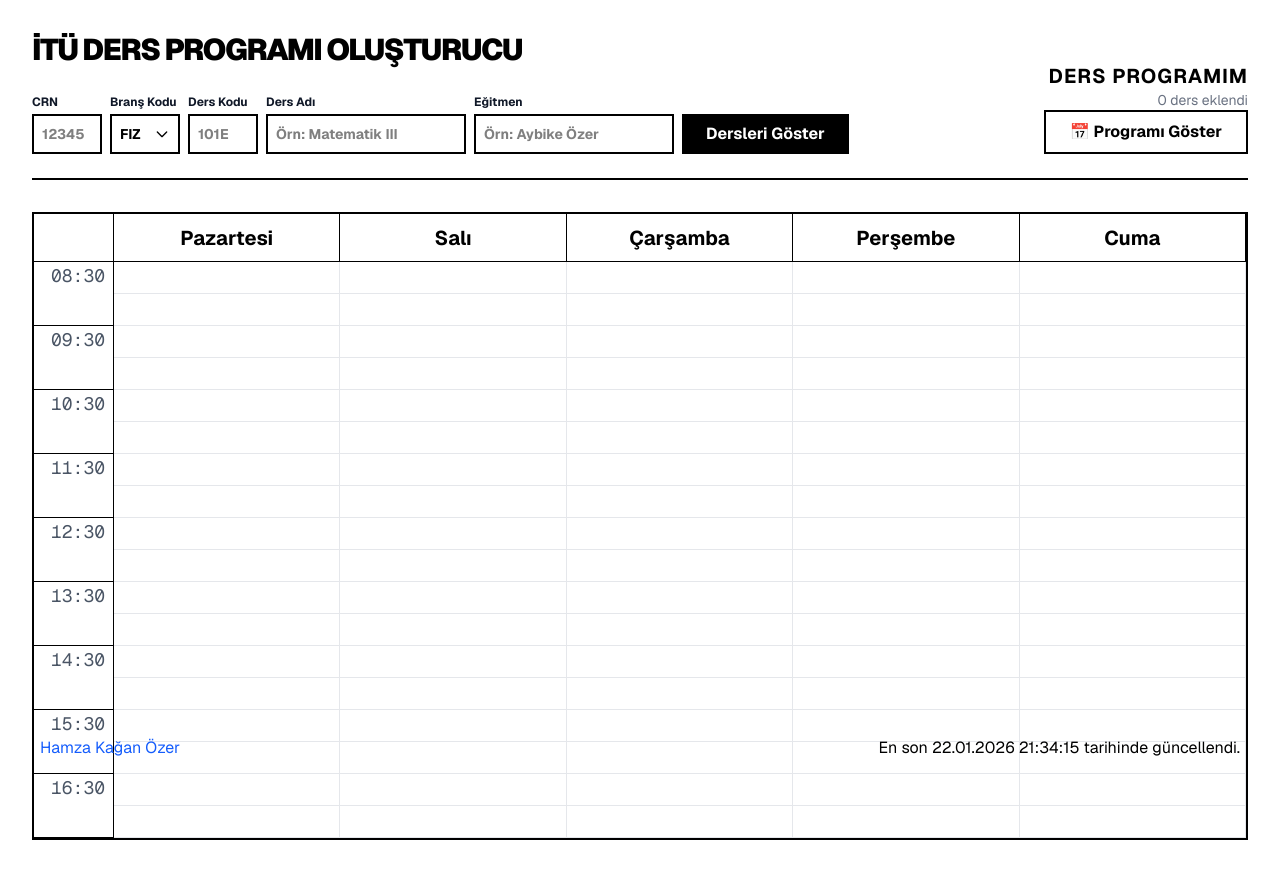
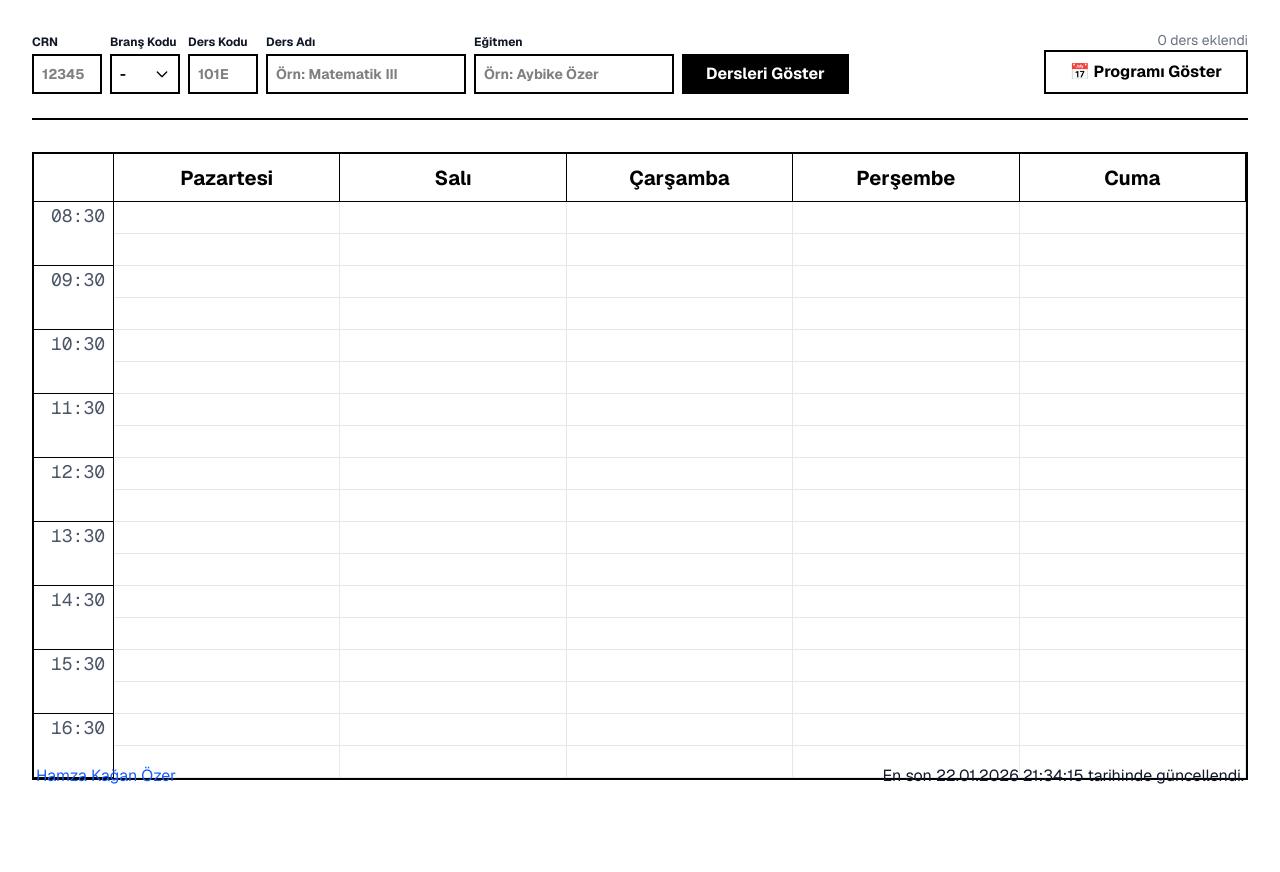
Before and after one commit to kaganozer/itu-ders-program, a Next.js app: page / in a window 1280 px wide. After the commit the page ends 812 px from the top, so only its background shows below. Built offline with nearby package versions, Linux system fonts and the light colour scheme.

Commit message:
made changes on styling

```diff
--- a/src/app/page.js
+++ b/src/app/page.js
@@ -10,7 +10,7 @@
   const [branchList] = useState(dbData.branches.map(code => ({ code })));
 
   const [crnFilter, setCrnFilter] = useState("");
-  const [branchCodeFilter, setBranchCodeFilter] = useState("FIZ");
+  const [branchCodeFilter, setBranchCodeFilter] = useState("");
   const [courseCodeFilter, setCourseCodeFilter] = useState("");
   const [courseTitleFilter, setCourseTitleFilter] = useState("");
   const [instructorFilter, setInstructorFilter] = useState("");
@@ -98,15 +98,14 @@
         isSaved={isSaved}
       />
 
-      <a
-        className="fixed bottom-10 left-10 text-[16px] text-blue-600 hover:underline"
-        href="https://github.com/kaganozer/"
-      >
-        Hamza Kağan Özer
-      </a>
+      <div className="fixed bottom-0 left-0 text-[16px] flex justify-between w-full py-3 px-9">
+        <a className="text-blue-600 hover:underline" href="https://github.com/kaganozer/">
+          Hamza Kağan Özer
+        </a>
 
-      <div className="fixed bottom-10 right-10 text-[16px] text-gray9500">
-        En son {new Date(dbData.lastUpdated).toLocaleString("tr-TR")} tarihinde güncellendi.
+        <div className="text-gray-900">
+          En son {new Date(dbData.lastUpdated).toLocaleString("tr-TR")} tarihinde güncellendi.
+        </div>
       </div>
     </div>
   );
--- a/src/components/Header.js
+++ b/src/components/Header.js
@@ -24,10 +24,6 @@
 
   return (
     <div className="flex flex-col gap-6 mb-8 border-b-2 border-black pb-6">
-      <h1 className="text-3xl font-black tracking-tighter uppercase hidden md:block text-left">
-        İTÜ Ders Programı Oluşturucu
-      </h1>
-
       <div className="flex flex-col lg:flex-row gap-4 items-end justify-between w-full">
         {/* Arama Paneli */}
         <div className={`flex-grow flex flex-wrap xl:flex-nowrap gap-2 items-end transition-opacity duration-300 ${showSaved ? 'opacity-30 pointer-events-none' : 'opacity-100'}`}>
@@ -148,7 +144,6 @@
         {/* Program Paneli */}
         <div className="flex-shrink-0 min-w-fit flex flex-col items-end justify-end ml-4 h-[62px]">
           <div className="text-right">
-            <div className="text-xl font-bold uppercase tracking-wider">Ders Programım</div>
             <div className="text-sm text-gray-500 max-w-[250px] break-words">
               {uniqueCRNs.length} ders eklendi
               {uniqueCRNs.length > 0 && (
```
Also changed, not shown: 1 other file (tests, documents, lock files or other folders).
